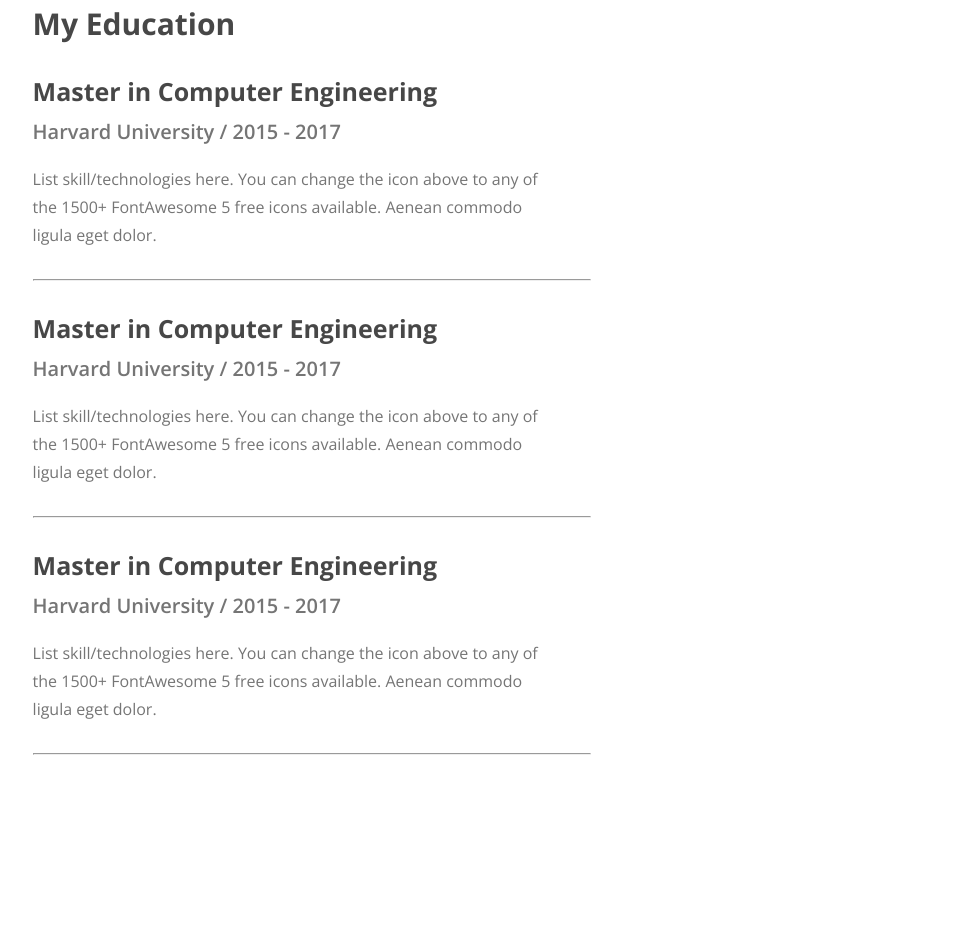
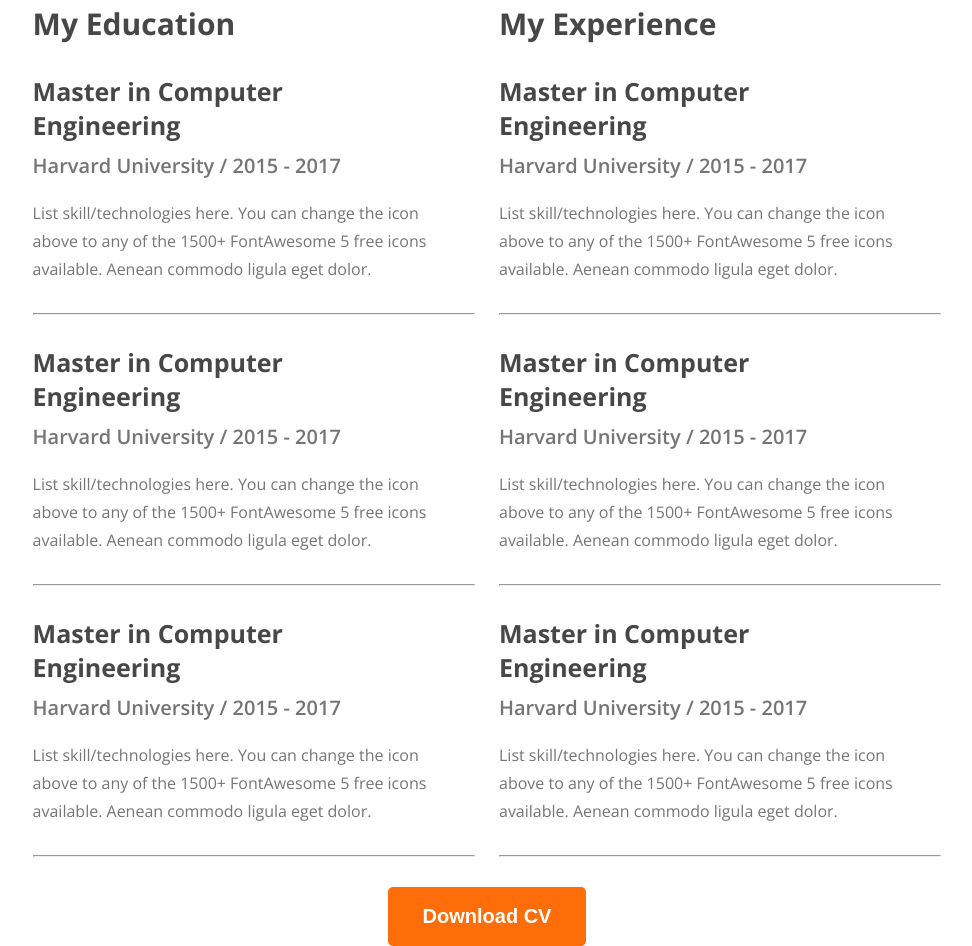
Before and after one commit to NazifaNeloy/portfolio-practice, a plain HTML site: page index.html in a window 1280 px wide. Shown: the part 2414-3360 px from the top of the page, without its empty margins (153-1125 px from the left). Before the commit the page ends 3199 px from the top, so only its background shows below. Drawn offline with nearby package versions, Linux system fonts and the light colour scheme; files whose address does not match are found by name.

Commit message:
done with the resume section

```diff
--- a/index.html
+++ b/index.html
@@ -145,6 +145,41 @@
                         to any of the 1500+ FontAwesome 5 free icons available. Aenean commodo ligula eget dolor.</p>
                 </div>
                 <hr>
+                </div>
+            <div class="experience">
+                <h2 class="section-title">My Experience</h2>
+                <div class="resume-card">
+                    <h3 class="card-title">Master in Computer Engineering</h3>
+                    <p class="card-info">Harvard University / 2015 - 2017</p>
+                    <p class="card-text">List skill/technologies here. You can change the icon above
+                        to any of the 1500+ FontAwesome 5 free icons available. Aenean commodo ligula eget dolor.</p>
+                </div>
+                <hr>
+                <div class="resume-card">
+                    <h3 class="card-title">Master in Computer Engineering</h3>
+                    <p class="card-info">Harvard University / 2015 - 2017</p>
+                    <p class="card-text">List skill/technologies here. You can change the icon above
+                        to any of the 1500+ FontAwesome 5 free icons available. Aenean commodo ligula eget dolor.</p>
+                </div>
+                <hr>
+                <div class="resume-card">
+                    <h3 class="card-title">Master in Computer Engineering</h3>
+                    <p class="card-info">Harvard University / 2015 - 2017</p>
+                    <p class="card-text">List skill/technologies here. You can change the icon above
+                        to any of the 1500+ FontAwesome 5 free icons available. Aenean commodo ligula eget dolor.</p>
+                </div>
+                <hr>
+
+            </div>
+
+        </div>
+
+        <div class="text-center">
+
+            <button class="btn"><i class="fa-solid fa-download"></i> Download CV</button>
+        </div>
+
+    </section>
 
 
 </body>
```
